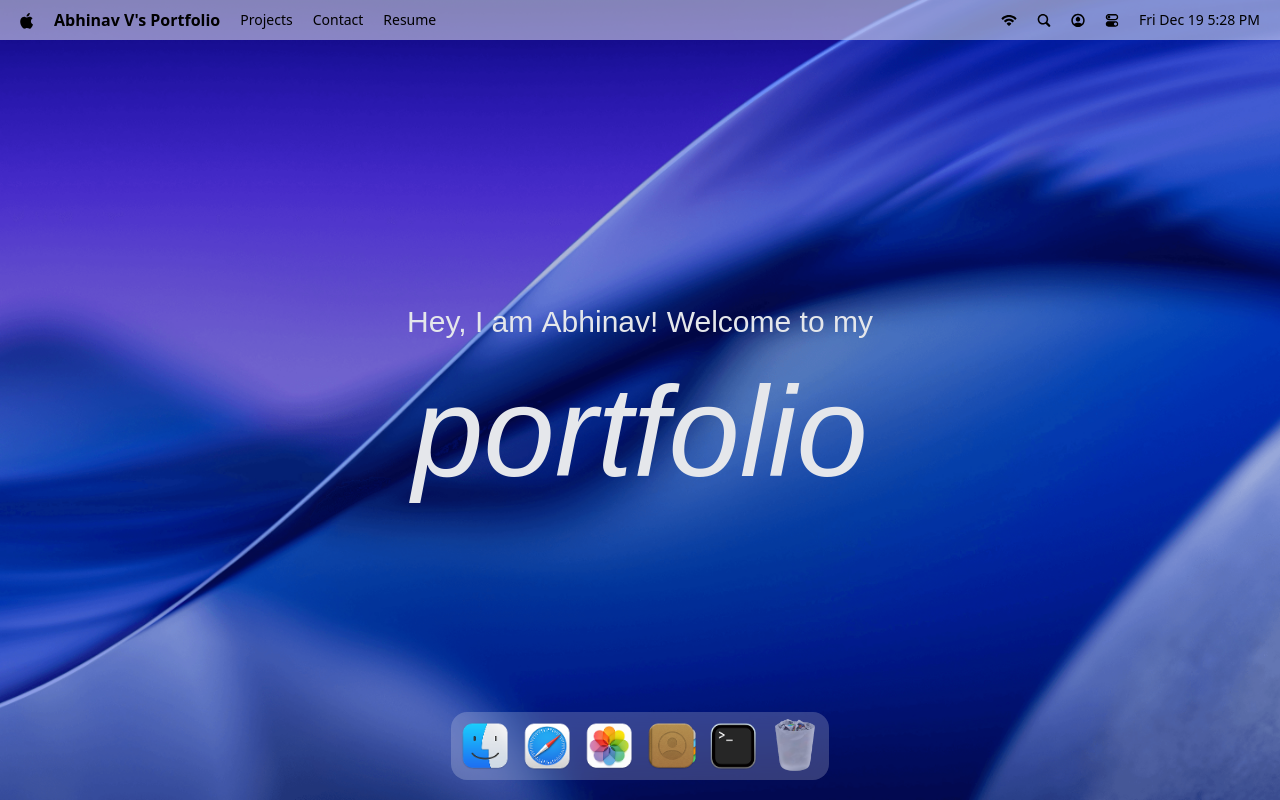
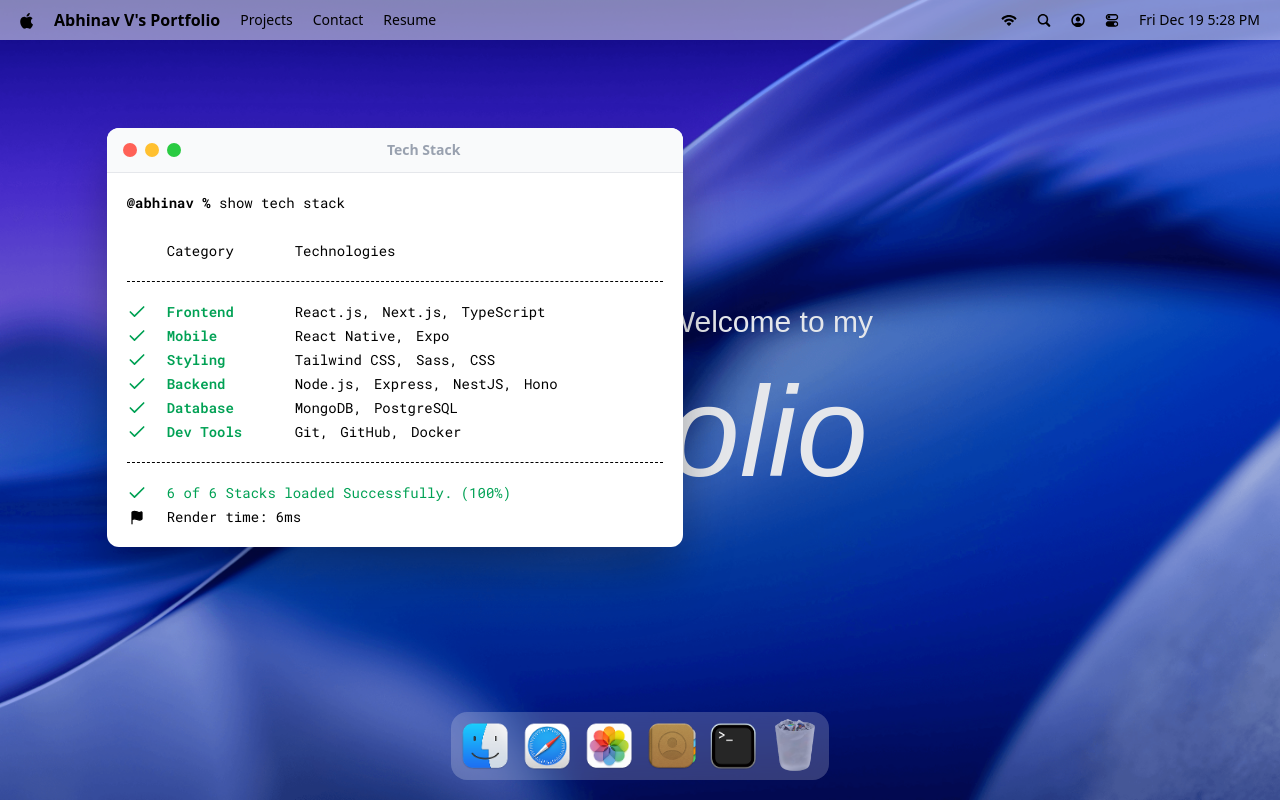
Before and after one commit to abhinavv305/Portfolio_MacOS, a React (Vite) app: page / in a window 1280 px wide. Both pictures are taken after a click on the button 733 px from the left and 746 px from the top of the page. Built offline with nearby package versions, Linux system fonts and the light colour scheme; a web font is replaced by a local one.

Commit message:
implement hoc

```diff
--- a/src/App.jsx
+++ b/src/App.jsx
@@ -1,10 +1,18 @@
+import { gsap } from "gsap";
+import { Draggable } from "gsap/Draggable";
+
 import { Navbar, Welcome ,Dock } from "#components";
+import { Terminal } from "#windows";
+
+gsap.registerPlugin(Draggable);
+
 const App = () => {
   return (
     <main>
       <Navbar />
       <Welcome />
       <Dock />
+      <Terminal />
     </main>
   );
 };
--- /dev/null
+++ b/src/components/WindowControls.jsx
@@ -0,0 +1,14 @@
+import useWindowStore from "#store/window";
+
+const WindowControls = ({ target }) => {
+  const { closeWindow } = useWindowStore();
+  return (
+    <div id="window-controls">
+      <div className="close" onClick={() => closeWindow(target)}/>
+      <div className="minimize" />
+      <div className="maximize" />
+    </div>
+  )
+}
+
+export default WindowControls
--- a/src/components/dock.jsx
+++ b/src/components/dock.jsx
@@ -5,7 +5,7 @@
 import { Tooltip } from "react-tooltip";
 import useWindowStore from "#store/window";
 
-const dock = () => {
+const Dock = () => {
     const { openWindow, closeWindow, windows } = useWindowStore();
     const dockRef = useRef(null);
     useGSAP(() => {
@@ -92,4 +92,4 @@
     )
 }
 
-export default dock
+export default Dock
--- a/src/components/index.js
+++ b/src/components/index.js
@@ -1,5 +1,6 @@
 import Navbar from "#components/Navbar";
-import Welcome from "#components/welcome";
-import Dock from "#components/dock";
+import Welcome from "#components/Welcome";
+import Dock from "#components/Dock";
+import WindowControls from "#components/WindowControls";
 
-export { Navbar, Welcome , Dock };
+export { Navbar, Welcome , Dock, WindowControls };
--- a/src/components/welcome.jsx
+++ b/src/components/welcome.jsx
@@ -55,7 +55,7 @@
   }
 }
 
-const welcome = () => {
+const Welcome = () => {
     const titleRef = useRef(null);
     const subtitleRef = useRef(null);
     useGSAP(() => {
@@ -89,4 +89,4 @@
   )
 }
 
-export default welcome
+export default Welcome
--- /dev/null
+++ b/src/hoc/windowWrapper.jsx
@@ -0,0 +1,58 @@
+import useWindowStore from "#store/window";
+import { useGSAP } from "@gsap/react";
+import { useLayoutEffect, useRef } from "react";
+import { gsap } from "gsap";
+import { Draggable } from "gsap/all";
+
+
+const WindowWrapper = (Component, windowKey) => {
+    const Wrapped = (props) => {
+        const { focusWindow , windows } = useWindowStore();
+        const { isOpen , zIndex} = windows[windowKey];
+        const ref = useRef(null);
+
+        useGSAP(() => {
+            const el = ref.current;
+            if(!el || !isOpen) return;
+
+            el.style.display = "block";
+            gsap.fromTo(
+                el,
+                { scale: 0.8, opacity: 0 , y: 40},
+                { scale: 1, opacity: 1, y: 0 , duration: 0.8, ease: "power3.out" },
+            );
+
+        }, [isOpen]);
+
+        useGSAP(() => {
+            const el = ref.current;
+            if(!el) return;
+
+            const [instance] =Draggable.create(el, { onPress:() => focusWindow(windowKey)
+            });
+            return () => instance.kill();
+
+        },[])
+
+        useLayoutEffect(() => {
+            const el = ref.current;
+            if(!el) return;
+
+            el.style.display = isOpen ? "block" : "none";
+        }, [isOpen]);
+
+        return (
+            <section
+                id={windowKey}
+                ref={ref}
+                style={{zIndex}}
+                className="absolute"
+            >
+                <Component {...props} />
+            </section>);
+    }
+    Wrapped.displayName = `WindowWrapper(${Component.displayName || Component.name || "Component"})`;
+    return Wrapped;
+}
+
+export default WindowWrapper
--- /dev/null
+++ b/src/windows/Terminal.jsx
@@ -0,0 +1,53 @@
+import { techStack } from "#constants/index";
+import WindowWrapper from "#hoc/windowWrapper";
+import { Check, Flag } from "lucide-react";
+import { WindowControls } from "#components";
+
+const Terminal = () => {
+  return (
+  <>
+  <div id="window-header">
+    <WindowControls target="terminal"/>
+    <h2>Tech Stack</h2>
+  </div>
+  <div className="techstack">
+    <p>
+        <span className="font-bold">@abhinav % </span>
+        show tech stack
+    </p>
+    <div className="label">
+        <p className="w-32">Category</p>
+        <p>Technologies</p>
+    </div>
+    <ul className="content">
+        {techStack.map(({category, items}) => (
+            <li key={category} className="flex items-center">
+                <Check className="check" size={20}/>
+                <h3>{category}</h3>
+                <ul>
+                    {items.map((item, i) => (
+                        <li key={i}>{item}
+                        {i < items.length - 1 ? "," : ""}</li>
+                    ))}
+                </ul>
+            </li>
+        ))}
+    </ul>
+        <div className="footnote">
+            <p>
+                <Check size={20}/> {techStack.length} of {techStack.length} Stacks loaded Successfully. (100%)
+            </p>
+            <p className="text-black">
+                <Flag size={15} fill="black" />
+                Render time: 6ms
+            </p>
+        </div>
+
+  </div>
+  </>
+  );
+};
+
+const TerminalWindow = WindowWrapper(Terminal, "terminal");
+
+export default TerminalWindow;
--- /dev/null
+++ b/src/windows/index.js
@@ -0,0 +1,2 @@
+import Terminal from "./Terminal";
+export { Terminal };
```
